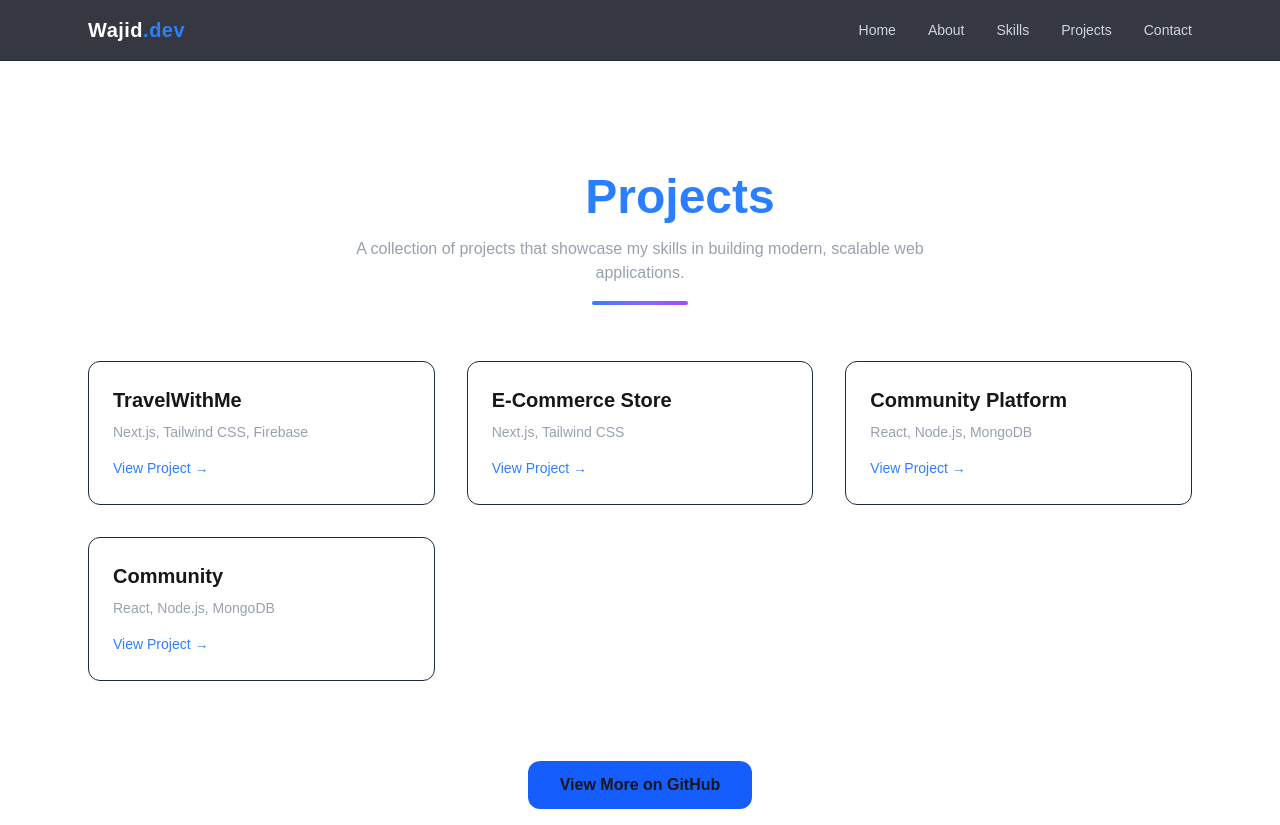
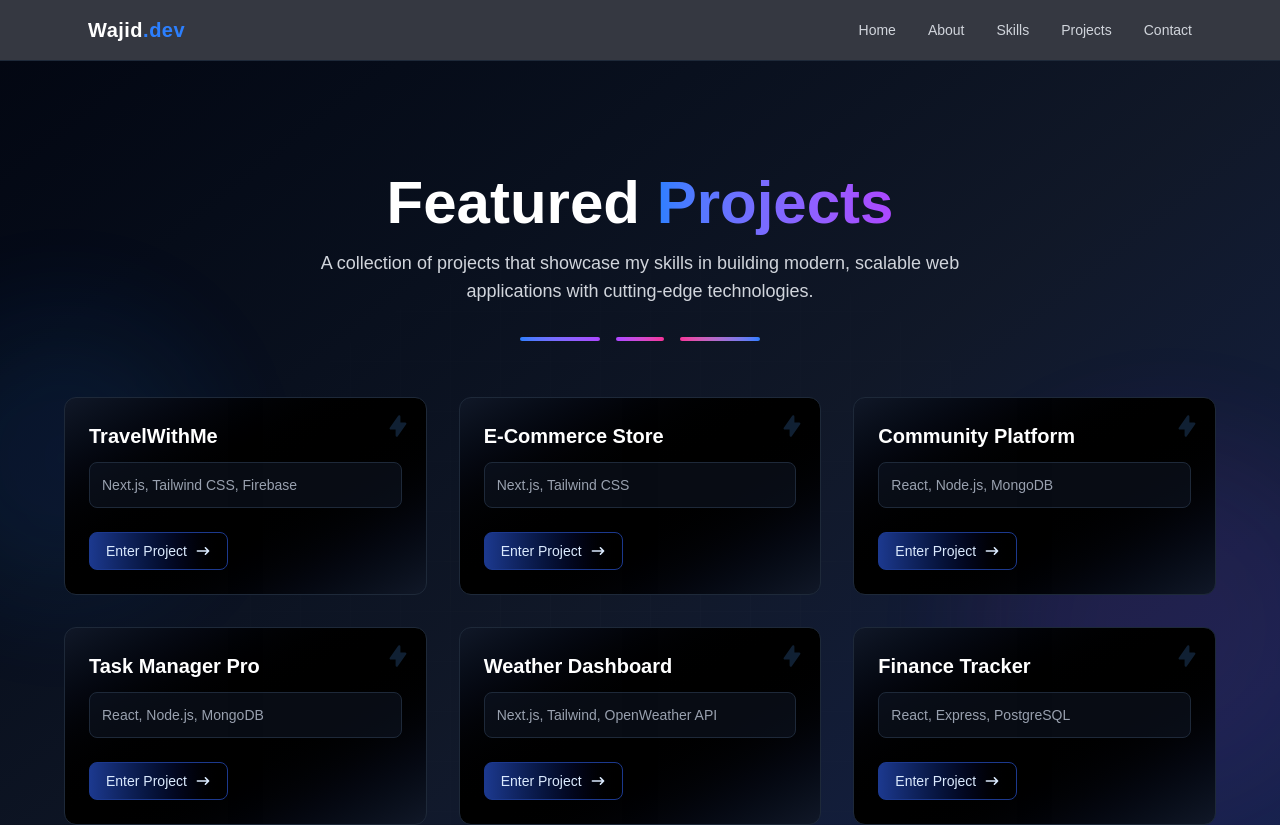
Before and after one commit to wajid-meraj/My-Portfolio, a Next.js app: page /projects in a window 1280 px wide. Shown: the top 825 px of the page. Built offline with nearby package versions, Linux system fonts and the light colour scheme.

Commit message:
update project card

```diff
--- a/src/app/projects/page.js
+++ b/src/app/projects/page.js
@@ -19,36 +19,66 @@ export default function Projects() {
       link: "#",
     },
     {
-      title: "Community ",
+      title: "Task Manager Pro",
       tech: "React, Node.js, MongoDB",
+      link: "#",
+    },
+    {
+      title: "Weather Dashboard",
+      tech: "Next.js, Tailwind, OpenWeather API",
+      link: "#",
+    },
+    {
+      title: "Finance Tracker",
+      tech: "React, Express, PostgreSQL",
       link: "#",
     },
   ];
 
   return (
-    <section className="px-6 py-28 max-w-6xl mx-auto">
+    <section className="relative px-6 py-28 overflow-hidden">
+      {/* Animated Gradient Background */}
+      <div className="absolute inset-0 bg-gradient-to-br from-gray-950 via-gray-900 to-blue-950">
+        {/* Animated Grid Pattern */}
+        <div className="absolute inset-0 bg-[linear-gradient(rgba(255,255,255,0.05)_1px,transparent_1px),linear-gradient(90deg,rgba(255,255,255,0.05)_1px,transparent_1px)] bg-[size:50px_50px] [mask-image:radial-gradient(ellipse_at_center,white_10%,transparent_70%)] opacity-20"></div>
 
+        {/* Floating Blobs */}
+        <div className="absolute top-1/4 -left-20 w-72 h-72 bg-blue-500/10 rounded-full blur-3xl animate-pulse"></div>
+        <div className="absolute bottom-1/4 -right-20 w-96 h-96 bg-purple-500/10 rounded-full blur-3xl animate-pulse delay-1000"></div>
+      </div>
+
+      {/* Content */}
+      <div className="relative max-w-6xl mx-auto z-10">
         {/* Heading */}
         <div className="mb-14 text-center">
-        <h2 className="text-4xl md:text-5xl font-bold text-white">
-          My <span className="text-blue-500">Projects</span>
+          <h2 className="text-4xl md:text-6xl font-bold text-white mb-4">
+            Featured <span className="bg-gradient-to-r from-blue-500 to-purple-500 bg-clip-text text-transparent">Projects</span>
           </h2>
-        <p className="mt-4 text-gray-400 max-w-xl mx-auto">
+          <p className="mt-4 text-gray-300 max-w-2xl mx-auto text-lg">
             A collection of projects that showcase my skills in building
-          modern, scalable web applications.
+            modern, scalable web applications with cutting-edge technologies.
           </p>
-        <div className="mt-4 h-1 w-24 mx-auto bg-gradient-to-r from-blue-500 to-purple-500 rounded" />
+          <div className="mt-8 flex justify-center gap-4">
+            <div className="h-1 w-20 bg-gradient-to-r from-blue-500 to-purple-500 rounded"></div>
+            <div className="h-1 w-12 bg-gradient-to-r from-purple-500 to-pink-500 rounded"></div>
+            <div className="h-1 w-20 bg-gradient-to-r from-pink-500 to-blue-500 rounded"></div>
+          </div>
         </div>
 
         {/* Projects Grid */}
         <div className="grid gap-8 sm:grid-cols-2 lg:grid-cols-3">
-        {projects.map((project) => (
+          {projects.map((project, index) => (
+            <div
+              key={project.title}
+              className="transform transition-all duration-500 hover:-translate-y-2"
+              style={{ animationDelay: `${index * 100}ms` }}
+            >
               <ProjectCard
-            key={project.title}
                 title={project.title}
                 tech={project.tech}
                 link={project.link}
               />
+            </div>
           ))}
         </div>
 
@@ -57,11 +87,19 @@ export default function Projects() {
           <Link
             href="https://github.com/wajid-meraj"
             target="_blank"
-          className="inline-block px-8 py-3 rounded-xl bg-blue-600
-                     hover:bg-blue-500 transition font-semibold"
+            className="group relative inline-block px-8 py-4 rounded-xl bg-gradient-to-r from-blue-600 to-purple-600
+                       hover:from-blue-500 hover:to-purple-500 transition-all duration-300 font-semibold
+                       shadow-lg hover:shadow-xl hover:shadow-blue-500/25"
           >
+            <span className="relative z-10 flex items-center gap-2">
               View More on GitHub
+              <svg className="w-5 h-5 group-hover:translate-x-1 transition-transform" fill="none" stroke="currentColor" viewBox="0 0 24 24">
+                <path strokeLinecap="round" strokeLinejoin="round" strokeWidth={2} d="M17 8l4 4m0 0l-4 4m4-4H3" />
+              </svg>
+            </span>
+            <div className="absolute inset-0 rounded-xl bg-gradient-to-r from-blue-500 to-purple-500 opacity-0 group-hover:opacity-100 transition-opacity duration-300 blur-md -z-10"></div>
           </Link>
+        </div>
       </div>
     </section>
   );
--- a/src/components/ProjectCard.jsx
+++ b/src/components/ProjectCard.jsx
@@ -1,11 +1,47 @@
 export default function ProjectCard({ title, tech, link }) {
   return (
-    <div className="border border-gray-800 p-6 rounded-xl hover:scale-105 transition">
-      <h3 className="font-semibold text-xl">{title}</h3>
-      <p className="text-gray-400 text-sm mt-2">{tech}</p>
-      <a href={link} className="text-blue-500 text-sm mt-4 inline-block">
-        View Project →
+    <div className="group relative bg-gradient-to-br from-gray-900 via-black to-gray-900 border border-gray-800 p-6 rounded-xl hover:scale-[1.02] transition-all duration-500 hover:border-blue-700 overflow-hidden">
+
+      {/* Flickering Background */}
+      <div className="absolute inset-0 bg-gradient-to-r from-red-900/0 via-red-900/5 to-red-900/0 opacity-0 group-hover:opacity-100 transition-opacity duration-1000 animate-pulse"></div>
+
+      {/* Skull Icon */}
+      <div className="absolute top-4 right-4 opacity-20 group-hover:opacity-40 transition-opacity duration-500">
+        <svg className="w-6 h-6 text-blue-400" fill="currentColor" viewBox="0 0 20 20">
+          <path fillRule="evenodd" d="M11.3 1.046A1 1 0 0112 2v5h4a1 1 0 01.82 1.573l-7 10A1 1 0 018 18v-5H4a1 1 0 01-.82-1.573l7-10a1 1 0 011.12-.38z" clipRule="evenodd" />
+        </svg>
+      </div>
+
+      {/* Title with Blood Effect */}
+      <h3 className="font-semibold text-xl text-white mb-3 relative">
+        <span className="relative z-10">
+          {title}
+        </span>
+        <span className="absolute -bottom-1 left-0 h-[2px] w-0 group-hover:w-full bg-gradient-to-r from-blue-600 to-transparent transition-all duration-700"></span>
+      </h3>
+
+      {/* Tech Stack */}
+      <p className="text-gray-400 text-sm mt-2 font-mono bg-gray-900/50 p-3 rounded-lg border border-gray-800">
+        {tech}
+      </p>
+
+      {/* Horror Button */}
+      <a
+        href={link}
+        className="mt-6 inline-flex items-center gap-2 text-sm font-medium bg-gradient-to-r from-blue-900 to-black text-blue-100 hover:text-white px-4 py-2 rounded-lg border border-blue-900 hover:border-blue-700 transition-all duration-300 group/btn"
+      >
+        <span>Enter Project</span>
+        <svg
+          className="w-4 h-4 group-hover/btn:translate-x-1 transition-transform duration-300"
+          fill="currentColor"
+          viewBox="0 0 20 20"
+        >
+          <path fillRule="evenodd" d="M12.293 5.293a1 1 0 011.414 0l4 4a1 1 0 010 1.414l-4 4a1 1 0 01-1.414-1.414L14.586 11H3a1 1 0 110-2h11.586l-2.293-2.293a1 1 0 010-1.414z" clipRule="evenodd" />
+        </svg>
       </a>
+
+      {/* Horror Glow on Hover */}
+      <div className="absolute -inset-0.5 bg-gradient-to-r from-blue-700/20 to-transparent rounded-xl opacity-0 group-hover:opacity-100 blur transition duration-500"></div>
     </div>
   );
 }
```
Lines whose indentation alone changed are shown as unchanged.
